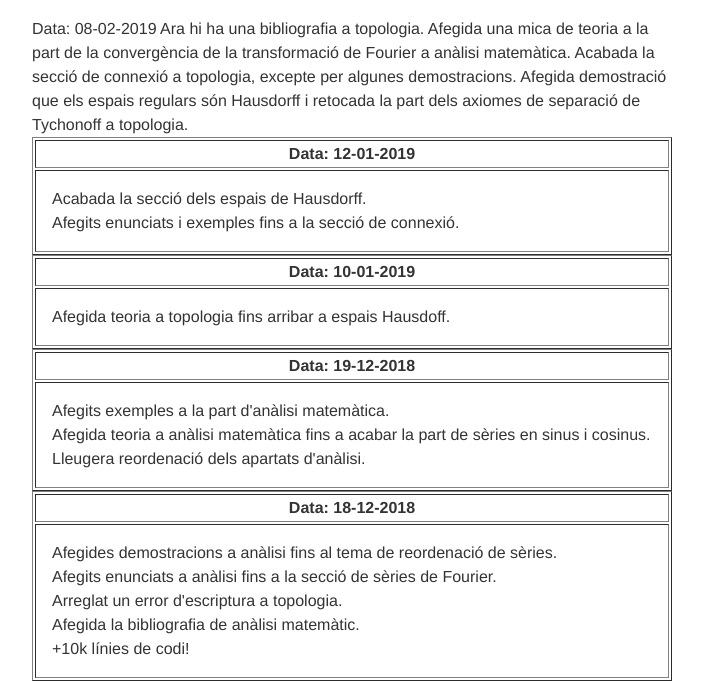
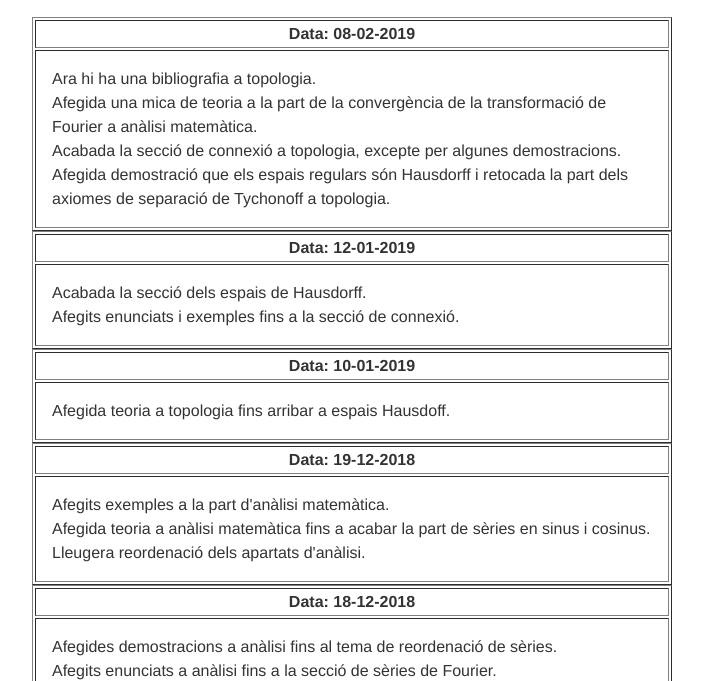
Before and after one commit to claudi/claudi.github.io, a plain HTML site: page actualitzacions/actualitzacions.html in a window 1280 px wide. Shown: the part 71-752 px from the top of the page, without its empty margins (288-991 px from the left). Drawn offline with Linux system fonts and the light colour scheme.

Commit message:
Actualització del llistat de les actualitzacions

```diff
--- a/actualitzacions/actualitzacions.html
+++ b/actualitzacions/actualitzacions.html
@@ -1,4 +1,5 @@
 <!-- Plantilla
+    <table border = "1" width="100%">
     <thead><tr><th>
         Data: dd-mm-yyyy
     </th></tr></thead>
@@ -30,13 +31,14 @@
     <h2>Llistat d'actualitzacions</h2>
 </header>
 <body>
+    <table border = "1" width="100%">
     <thead><tr><th>
         Data: 08-02-2019
     </th></tr></thead>
     <tbdoy><tr><td style="padding:1em">
-        Ara hi ha una bibliografia a topologia.
-        Afegida una mica de teoria a la part de la convergència de la transformació de Fourier a anàlisi matemàtica.
-        Acabada la secció de connexió a topologia, excepte per algunes demostracions.
+        Ara hi ha una bibliografia a topologia.<br/>
+        Afegida una mica de teoria a la part de la convergència de la transformació de Fourier a anàlisi matemàtica.<br/>
+        Acabada la secció de connexió a topologia, excepte per algunes demostracions.<br/>
         Afegida demostració que els espais regulars són Hausdorff i retocada la part dels axiomes de separació de Tychonoff a topologia.
     </td></tr></tbody>
     </table>
```
